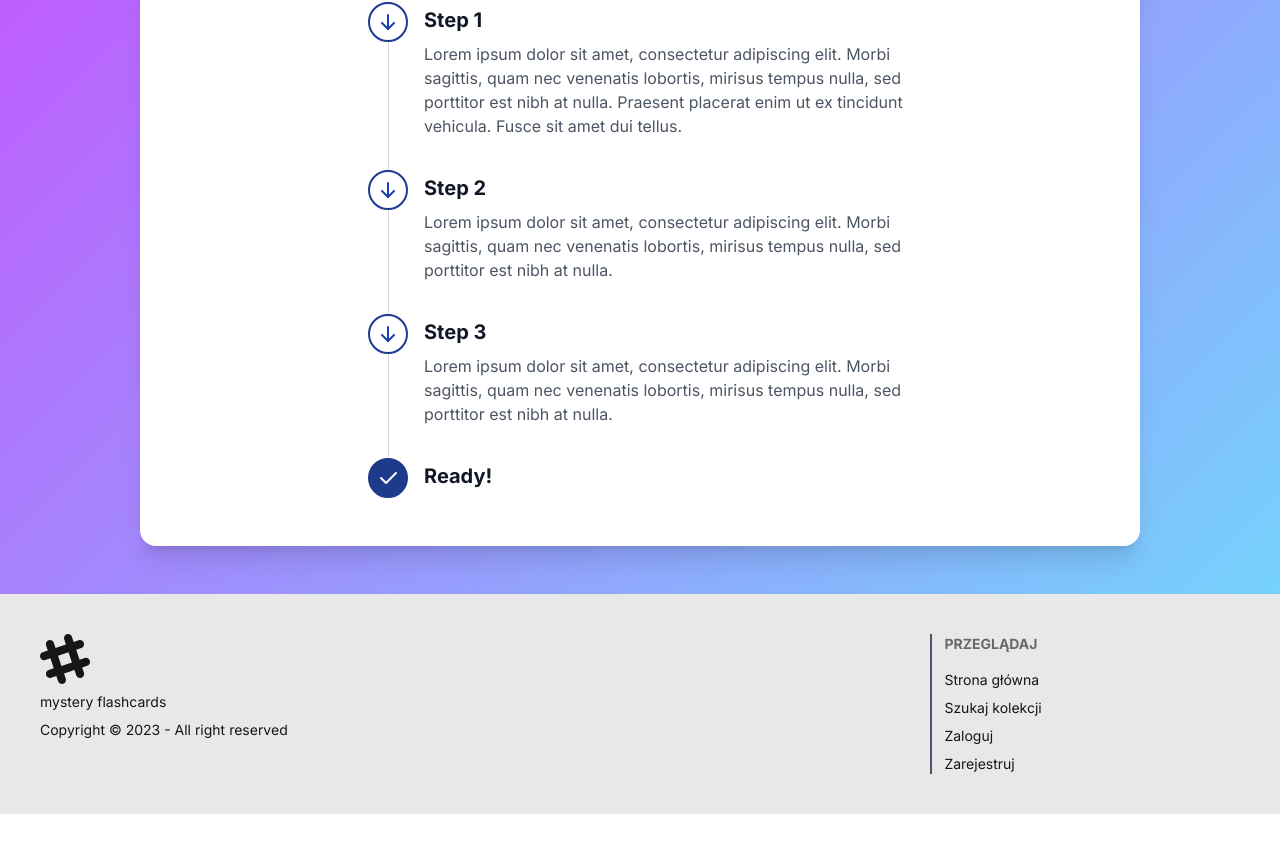
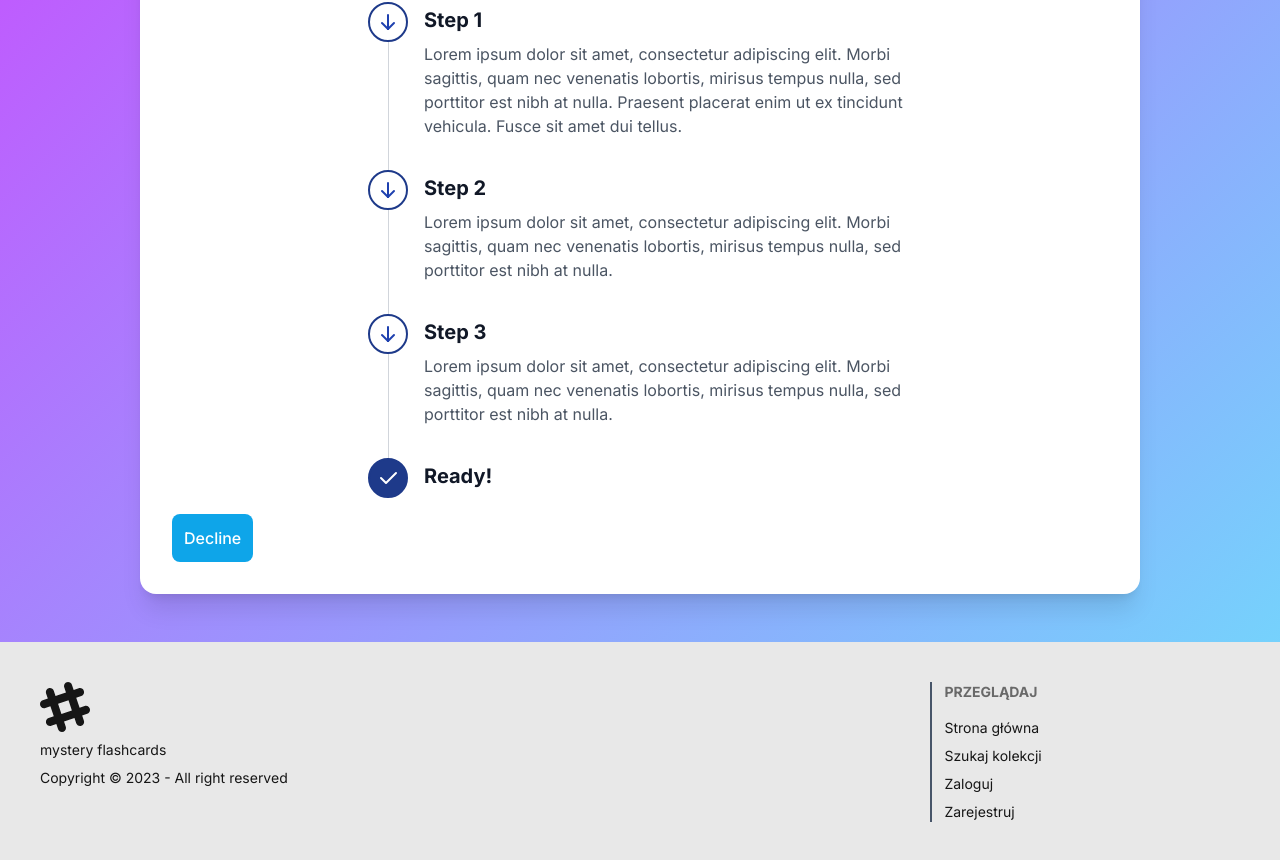
Before and after one commit to mk1808/Mystery-flashcards, a Next.js app in the folder mystery-flashcards/: page /en/playground in a window 1280 px wide. Shown: the part 1096-1956 px from the top of the page. Before the commit the page ends 1910 px from the top, so only its background shows below. Built offline with nearby package versions, Linux system fonts and the light colour scheme.

Commit message:
feature #53: using tailwind apply in css modules

```diff
--- a/mystery-flashcards/components/user/Steps.tsx
+++ b/mystery-flashcards/components/user/Steps.tsx
@@ -1,4 +1,5 @@
 import React from 'react'
+import styles from '@/components/user/styles.module.scss'
 
 function Steps() {
     return (
@@ -93,6 +94,7 @@ function Steps() {
                     </div>
                 </div>
             </div>
+            <button className={`${styles.btn} ${styles['btn--primary']}`}>Decline</button>
         </div>
     )
 }
--- /dev/null
+++ b/mystery-flashcards/components/user/styles.module.scss
@@ -0,0 +1,11 @@
+.btn--secondary {
+    @apply bg-slate-100 text-slate-900;
+  }
+
+  .btn {
+    @apply text-base font-medium rounded-lg p-3;
+  }
+
+  .btn--primary {
+    @apply bg-sky-500 text-white;
+  }
```
